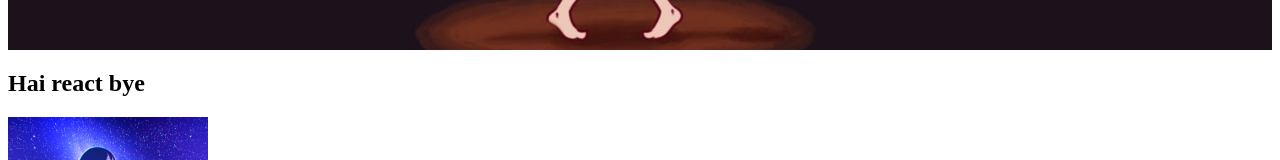
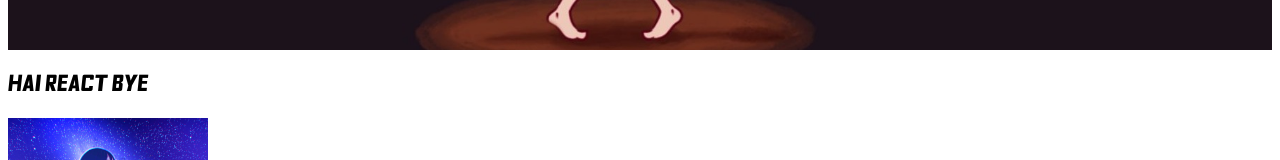
Before and after one commit to manInit/webpack-my-config, a React app: page / in a window 1280 px wide. Shown: the part 258-418 px from the top of the page. Built offline with nearby package versions, Linux system fonts and the light colour scheme.

Commit message:
add fonts support

```diff
--- a/src/components/App.jsx
+++ b/src/components/App.jsx
@@ -8,7 +8,7 @@ const App = () => {
       <section className="character"></section>
       <main>
         <section>
-          <h1>Hai react bye</h1>
+          <h1 className="title">Hai react bye</h1>
         </section>
         <img src={anime3} alt="anime3" width="200"/>
         <Character />
--- a/src/styles/_character.scss
+++ b/src/styles/_character.scss
@@ -1,3 +1,14 @@
+@font-face {
+  font-family: 'Aesthetic Violet';
+  src: url('../fonts/Aesthetic\ Violet.woff2') format('woff2');
+  font-weight: normal;
+  font-style: normal;
+}
+
+.title {
+  font-family: 'Aesthetic Violet';
+}
+
 .character {
   background: url('../images/anime1.jpg');
   background-size: cover;
--- a/webpack.config.js
+++ b/webpack.config.js
@@ -19,7 +19,7 @@ if (process.env.NODE_ENV === 'production') {
 	mode = 'production';
 	target = 'browserslist';
 }
-console.log('ENV: ' + process.env.SERVE)
+
 if (process.env.SERVE) {
 	plugins.push(new ReactRefreshWebpackPlugin());
 }
@@ -66,6 +66,10 @@ module.exports = {
 				// 		maxSize: 30 * 1024 //30Kb
 				// 	}
 				// }
+			},
+			{
+				test: /\.(ttf|woff2?|eon|otf)$/,
+				type: 'asset/resource'
 			}
 		]
 	},
```
Also changed, not shown: src/fonts/Aesthetic Violet.woff2 (added).
